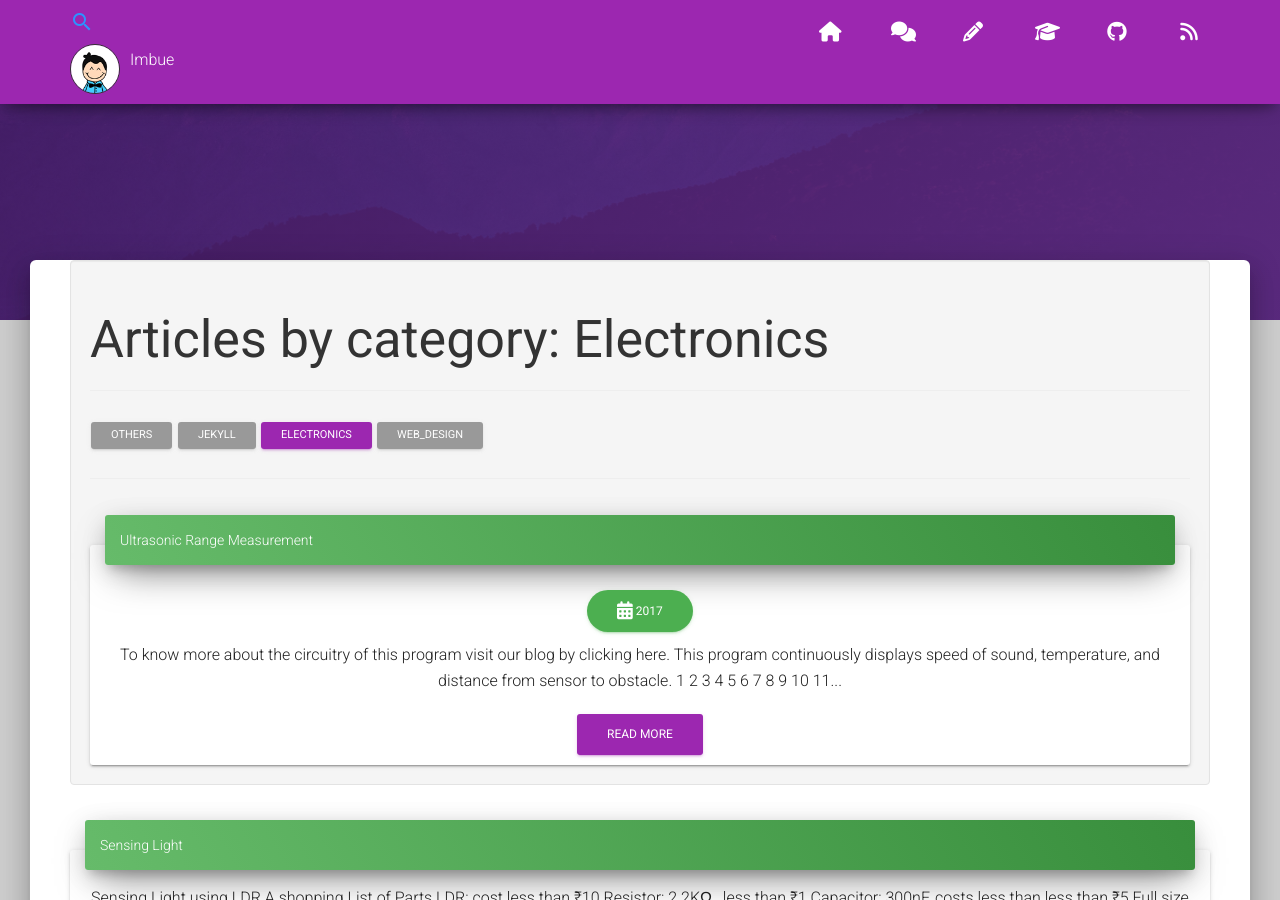
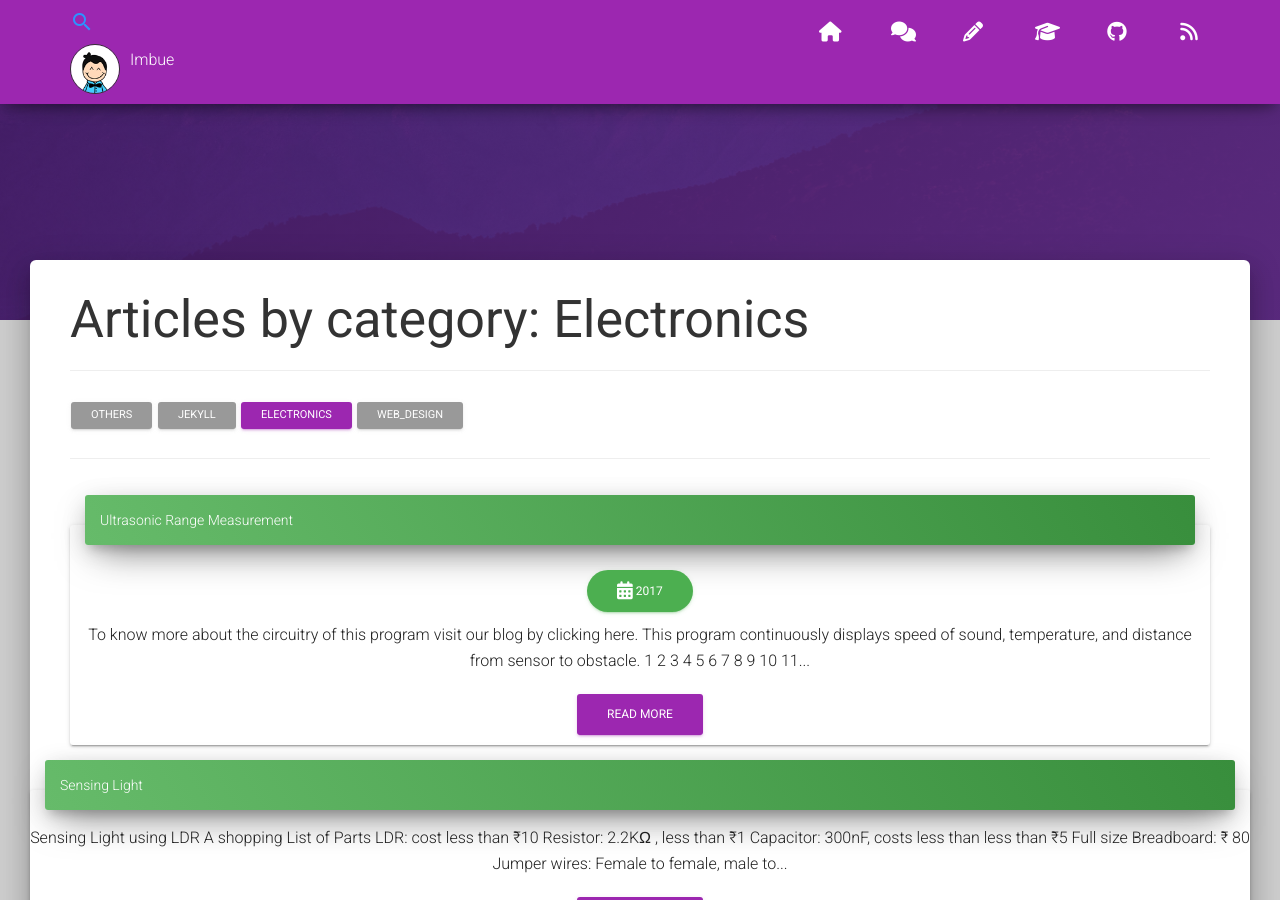
Before and after one commit to tip4programs/imbue, a Jekyll site: the page built from category/Electronics.md, in a window 1280 px wide and 900 px high, scrolled down 490 px. Built offline with Jekyll 4.4.1, drawn with Linux system fonts in a browser that asks for light colours; nearby versions of some CDN libraries.

Commit message:
Update posts_by_category.html

```diff
--- a/_layouts/posts_by_category.html
+++ b/_layouts/posts_by_category.html
@@ -1,7 +1,7 @@
 ---
 layout: default
 ---
-<div class="content well">
+
 <header id="post-header">
     <h1 id="post-subtitle">Articles by category: {{ page.categories }}</h1>
 </header>
@@ -54,8 +54,8 @@ layout: default
       </div>
    </div>
         {% endfor %}
-    </div>
+    <!-- </div> -->
     {% else %}
      <p>There are no posts in this categories.</p>
     {% endif %}
-</div>
+<!-- </div> -->
```
